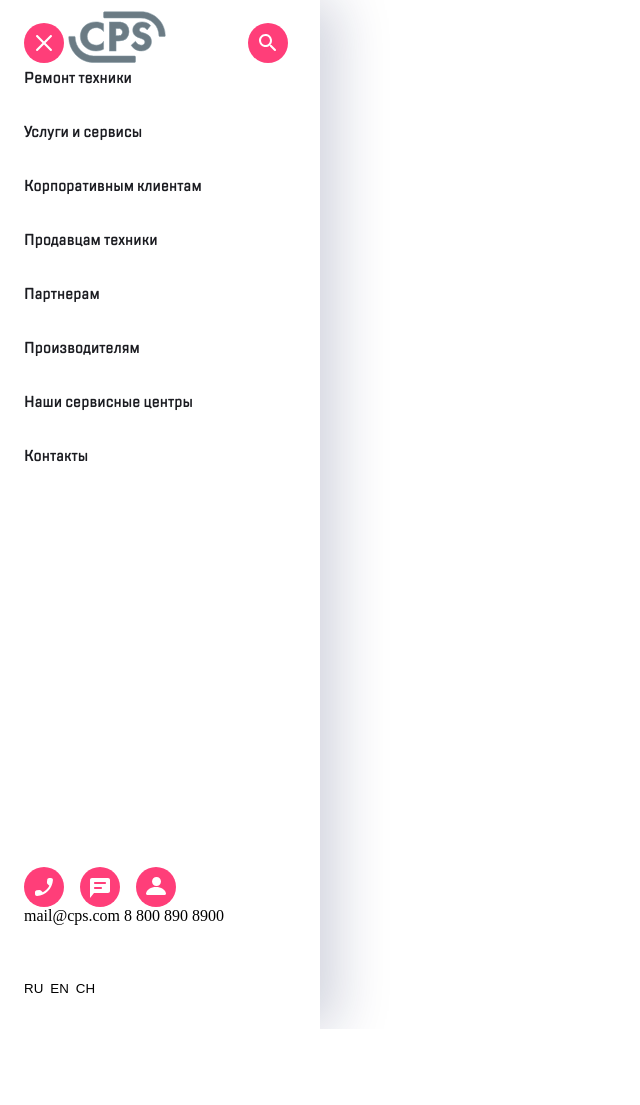
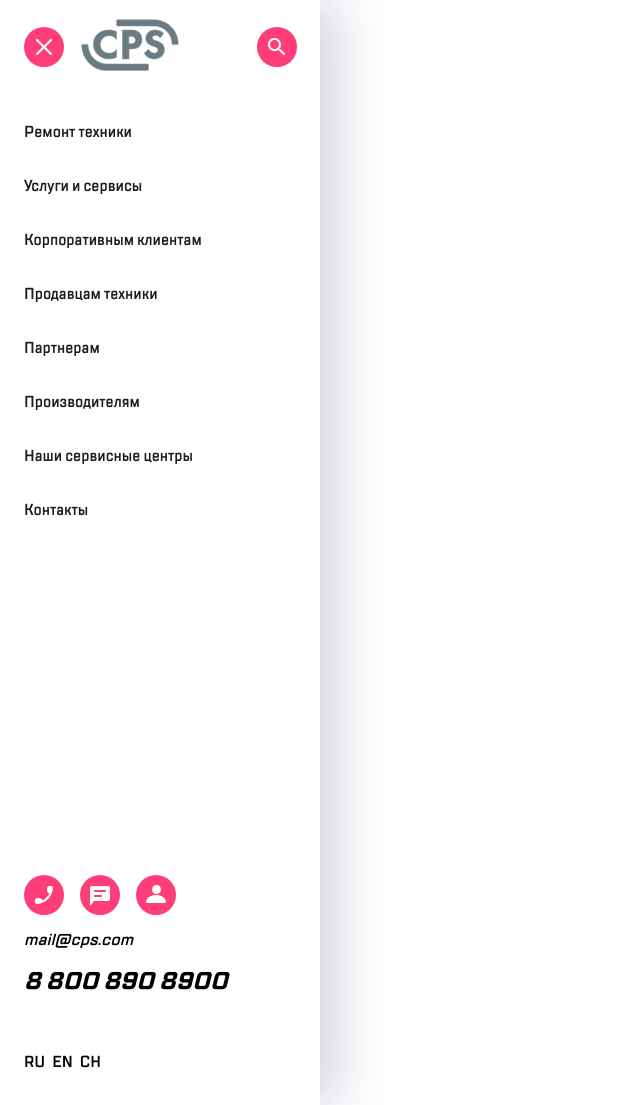
Before and after one commit to ynvr-design/Block-1.4, a plain HTML site: page index.html in a window 1280 px wide. Shown: the whole page, without its empty margins (0-640 px from the left). Before the commit the page ends 1029 px from the top, so only its background shows below. Drawn offline with Linux system fonts and the light colour scheme.

Commit message:
Update index.html

```diff
--- a/index.html
+++ b/index.html
@@ -9,36 +9,45 @@
   <body>
     <aside>
       <header class="header">
-        <div class="header-container">
         <button class="header-container__button-burger">
           <img src="images/burger.svg" />
         </button>
 
-          <a href="/" class="header-logo">
+        <a href="/" class="header__logo">
           <img src="images/Group.svg" alt="logo" />
         </a>
 
         <button class="header-container__button-search">
           <img src="images/search.svg" />
         </button>
-        </div>
       </header>
 
       <nav class="nav">
-        <ul class="nav-list">
+        <ul class="nav__list">
           <li><a href="#repair-divice" class="nav-item">Ремонт техники</a></li>
-          <li><a href="#services-support" class="nav-item">Услуги и сервисы</a></li>
-          <li><a href="#corporate-clients" class="nav-item">Корпоративным клиентам</a></li>
-          <li><a href="#equipment-sellers" class="nav-item">Продавцам техники</a></li>
+          <li>
+            <a href="#services-support" class="nav-item">Услуги и сервисы</a>
+          </li>
+          <li>
+            <a href="#corporate-clients" class="nav-item"
+              >Корпоративным клиентам</a
+            >
+          </li>
+          <li>
+            <a href="#equipment-sellers" class="nav-item">Продавцам техники</a>
+          </li>
           <li><a href="#partners" class="nav-item">Партнерам</a></li>
           <li><a href="#manufacturers" class="nav-item">Производителям</a></li>
-          <li><a href="#service-centers" class="nav-item">Наши сервисные центры</a></li>
+          <li>
+            <a href="#service-centers" class="nav-item"
+              >Наши сервисные центры</a
+            >
+          </li>
           <li><a href="#contacts" class="nav-item">Контакты</a></li>
         </ul>
       </nav>
 
       <footer class="wrapper-footer">
-        <div class="contacts">
         <ul class="contacts-buttons">
           <li>
             <button class="contacts-button__call">
@@ -56,14 +65,15 @@
             </button>
           </li>
         </ul>
-          <span class="contacts-mail"><a href="mailto:mail@cps.com">mail@cps.com</a></span>
-          <span class="contacts-number"><a href="tel:88008908900">8 800 890 8900</a></span>
-        </div>
+        <address class="address">
+          <a class="address__mail" href="mailto:mail@cps.com">mail@cps.com</a>
+          <a class="address__number" href="tel:88008908900">8 800 890 8900</a>
+        </address>
 
         <ul class="lang">
-          <li><button class="lang__button-ru">RU</button></li>
-          <li><button class="lang__button-en">EN</button></li>
-          <li><button class="lang__button-ch">CH</button></li>
+          <li><button class="lang__button">RU</button></li>
+          <li><button class="lang__button">EN</button></li>
+          <li><button class="lang__button">CH</button></li>
         </ul>
       </footer>
     </aside>
```
Lines whose indentation alone changed are shown as unchanged.
